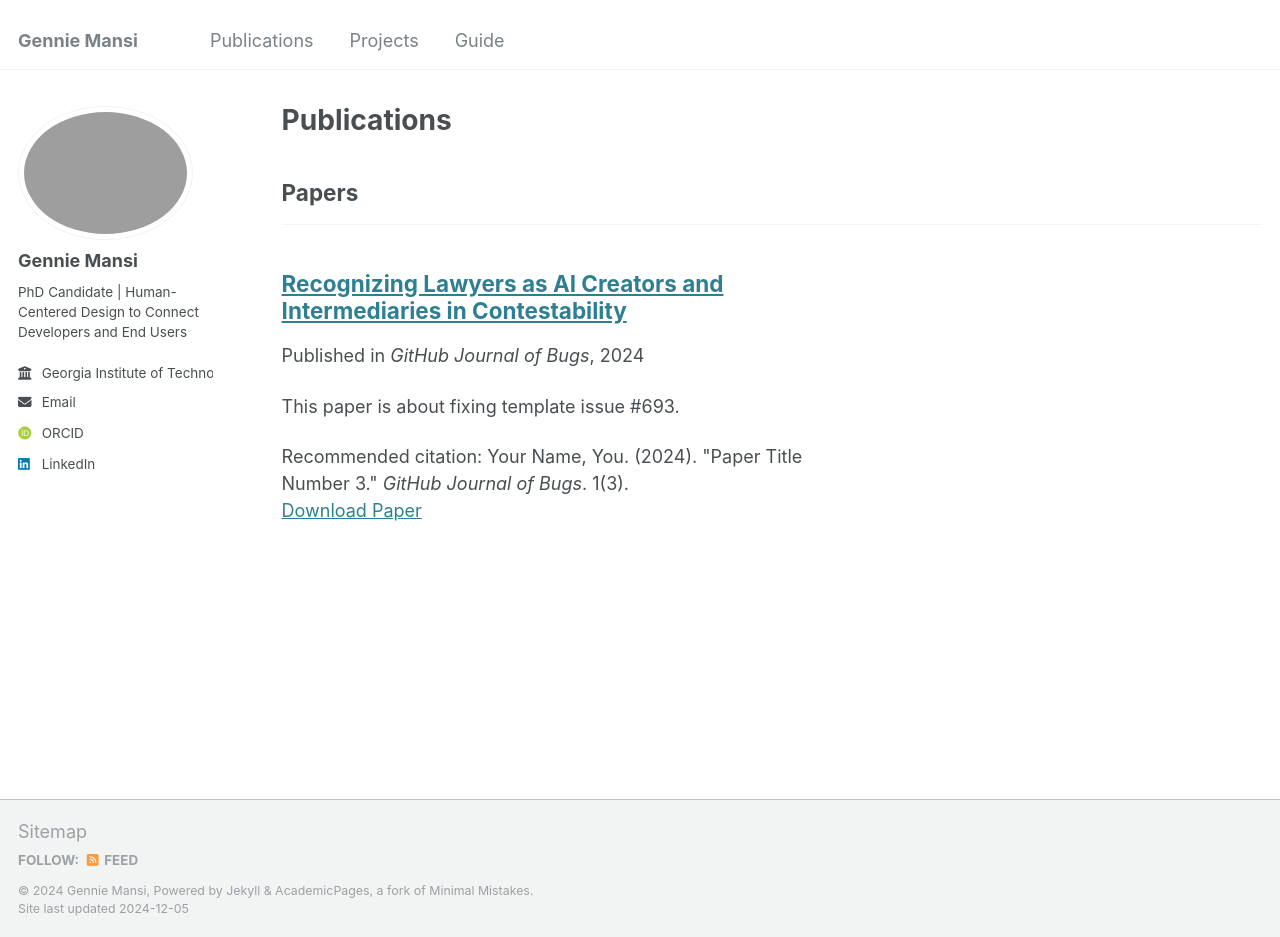
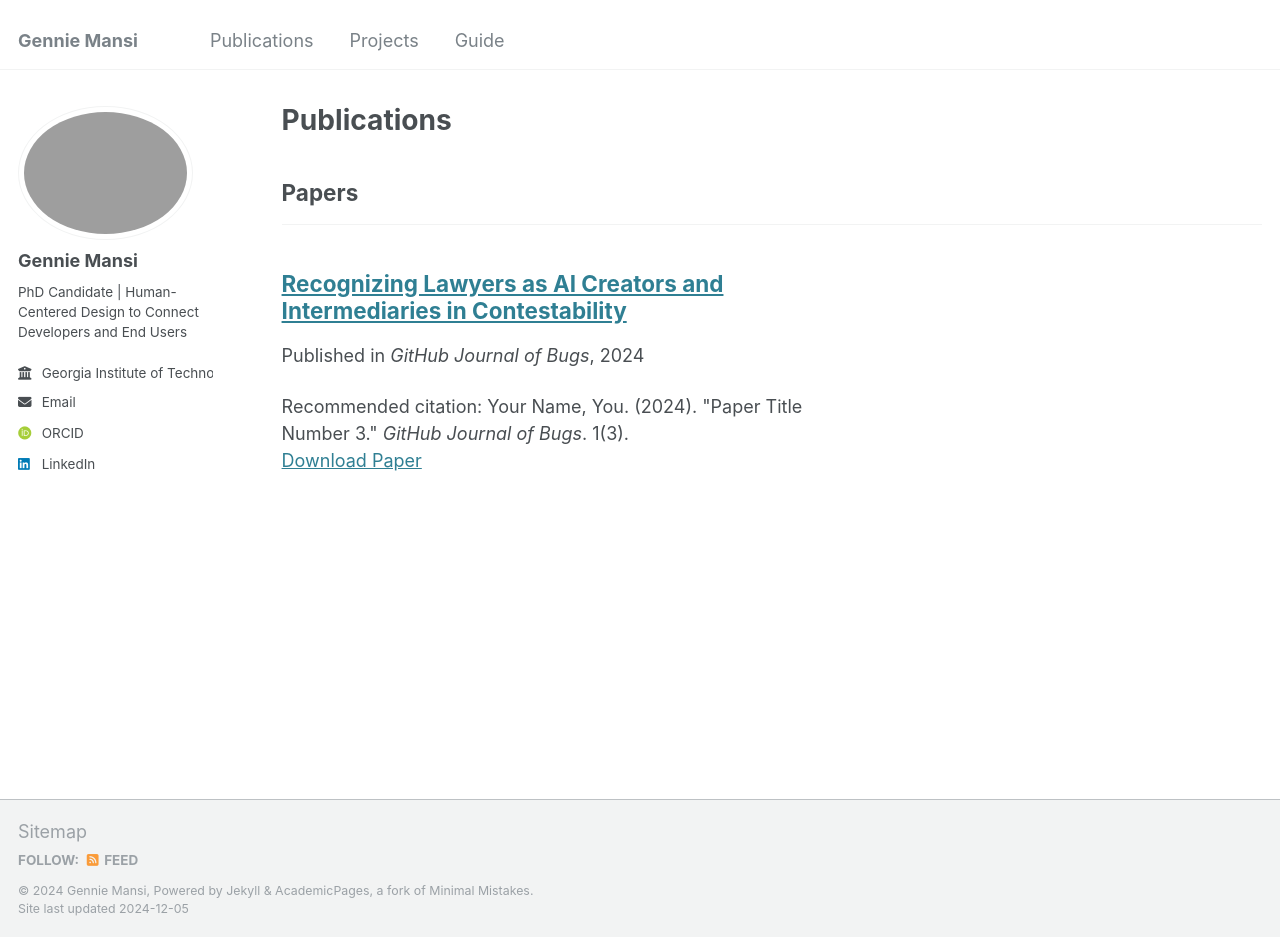
Before and after one commit to GIM494/gim494.github.io, a Jekyll site: the page built from _pages/publications.html, in a window 1280 px wide and 937 px high. Built offline with Jekyll 4.4.1, drawn with Linux system fonts in a browser that asks for light colours; some web fonts are replaced.

Commit message:
changed one field in default publication

```diff
--- a/_publications/2024-02-17-paper-title-number-4.md
+++ b/_publications/2024-02-17-paper-title-number-4.md
@@ -3,7 +3,7 @@ title: "Recognizing Lawyers as AI Creators and Intermediaries in Contestability"
 collection: publications
 category: conferences
 permalink: /publication/2024-02-17-paper-title-number-4
-excerpt: 'This paper is about fixing template issue #693.'
+excerpt:
 date: 2024-02-17
 venue: 'GitHub Journal of Bugs'
 paperurl: 'http://academicpages.github.io/files/paper3.pdf'
```
